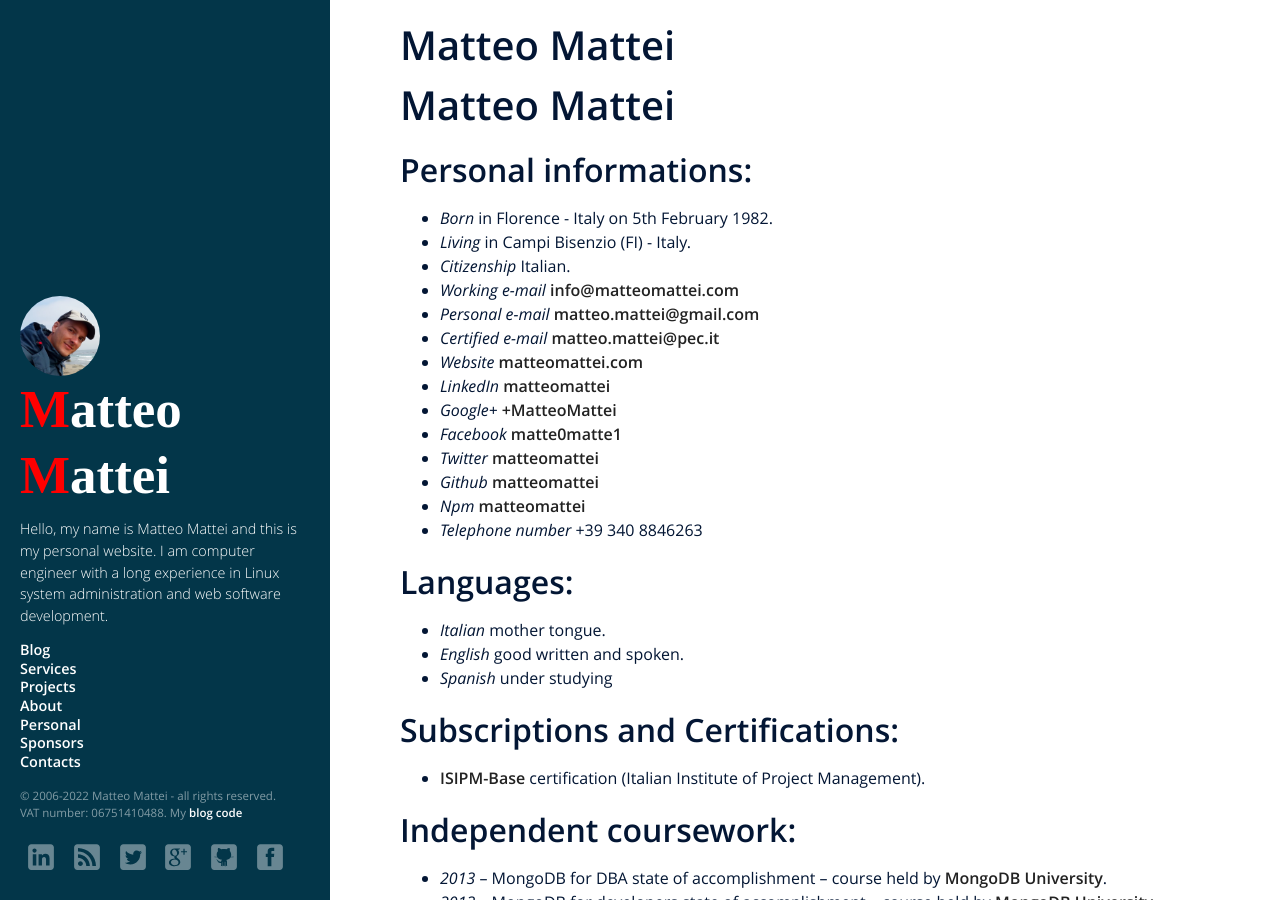
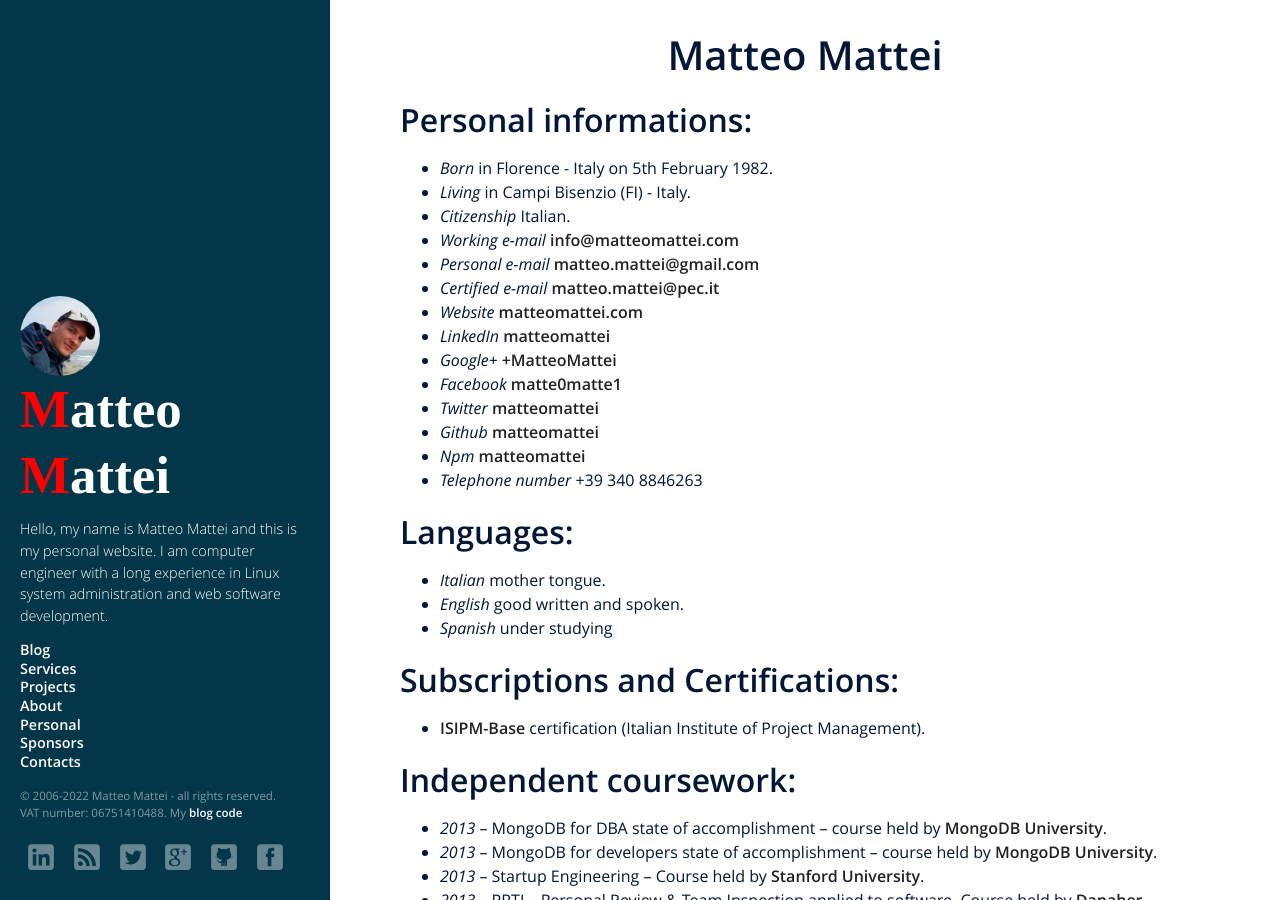
Before and after one commit to matteomattei/matteomattei.github.io, a Jekyll site: the page built from public/MatteoMattei_CV.md, in a window 1280 px wide and 900 px high. Built offline with Jekyll 4.4.1, drawn with Linux system fonts in a browser that asks for light colours; some web fonts are replaced; our own code applies the rules of GitHub Pages for plain Markdown files.

Commit message:
update CV header

```diff
--- a/public/MatteoMattei_CV.md
+++ b/public/MatteoMattei_CV.md
@@ -1,4 +1,4 @@
-# Matteo Mattei
+<h1 style="text-align:center; margin:auto">Matteo Mattei</h1>
 
 ## Personal informations:
 
```
Also changed, not shown: 1 other file.
